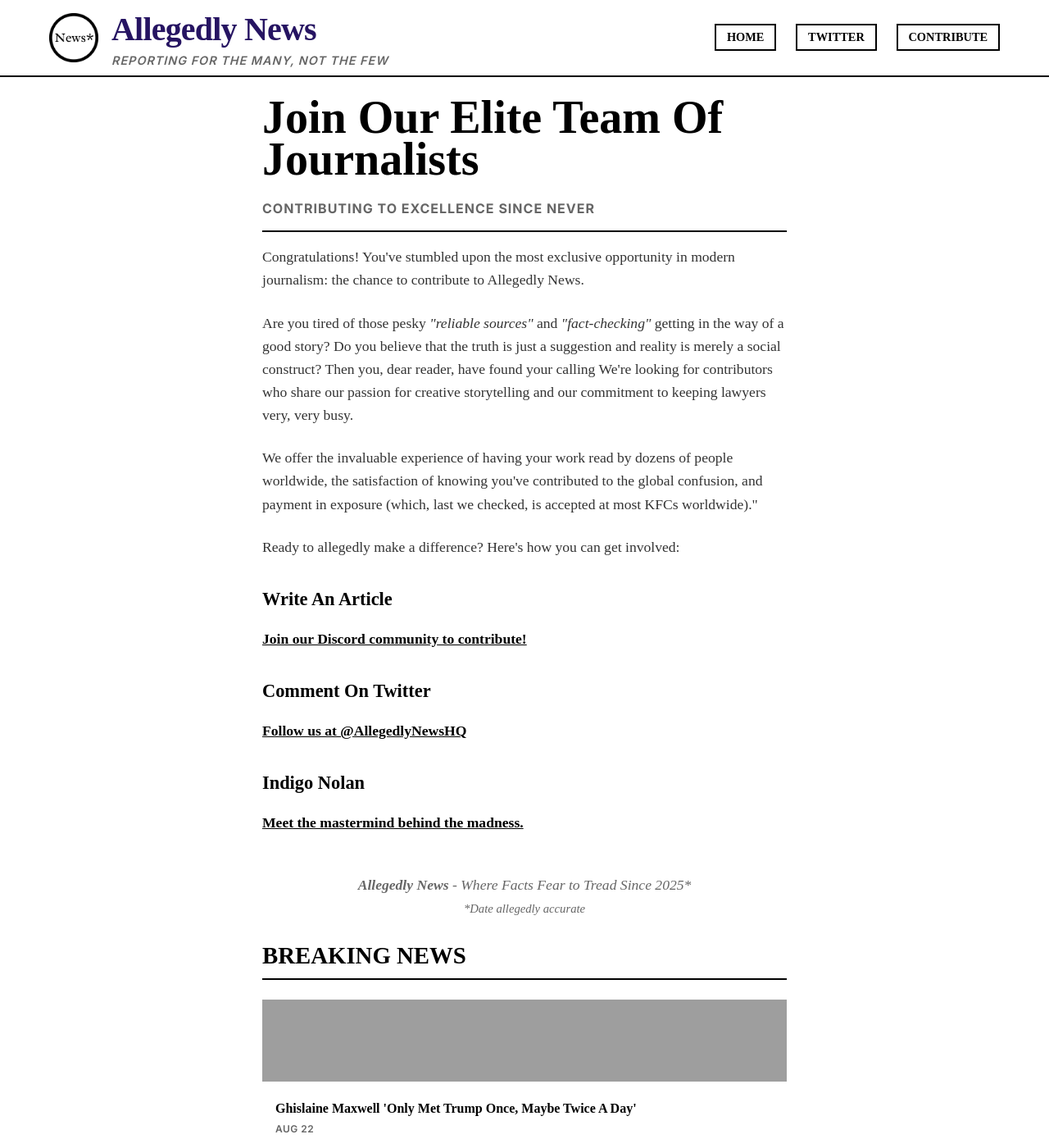
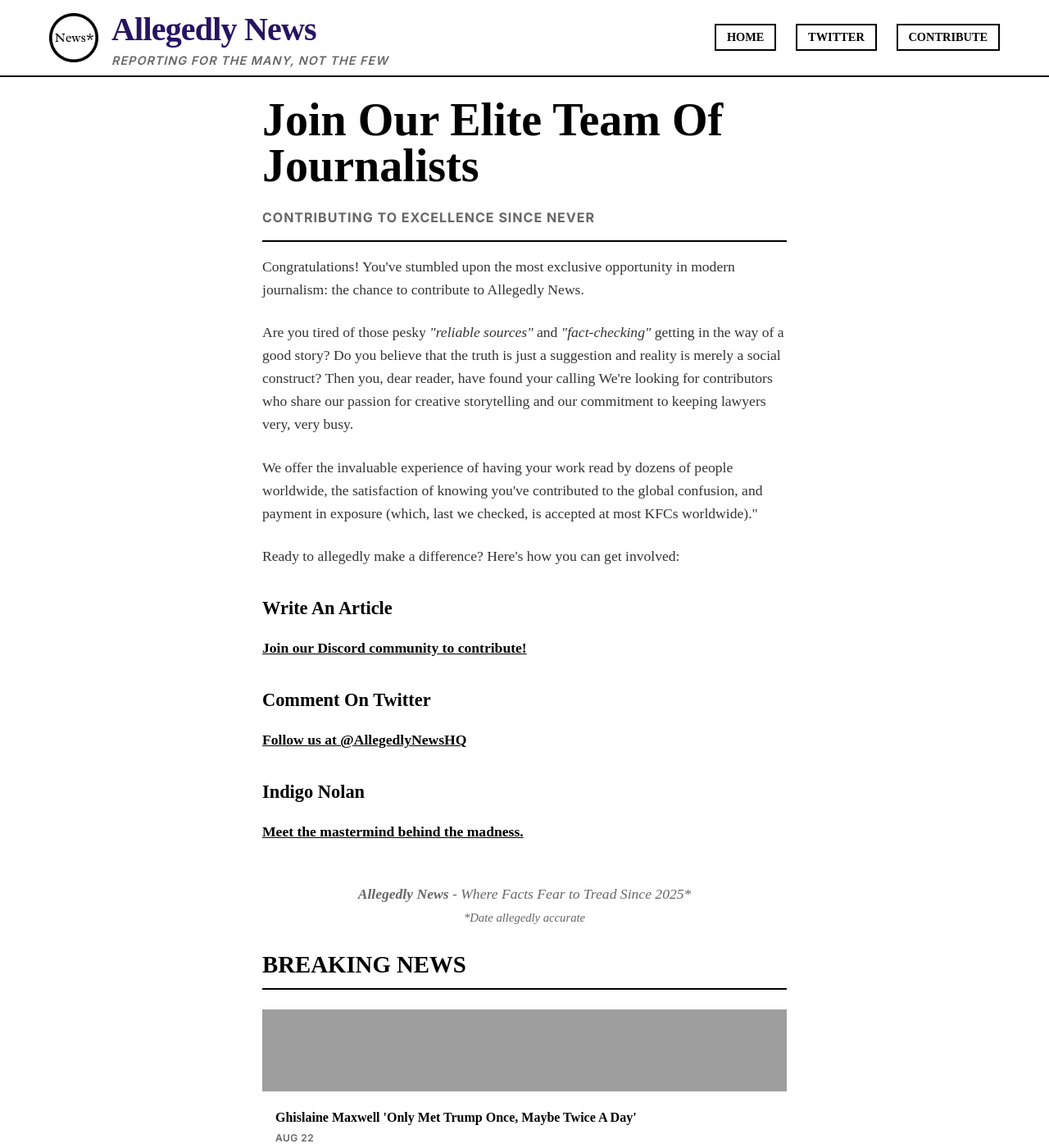
Before and after one commit to Lem0naise/allegedly.news, a Jekyll site: the page built from contribute.html, in a window 1280 px wide and 1400 px high. Shown: the whole window at 82% size. Built offline with Jekyll 4.4.1, drawn with Linux system fonts in a browser that asks for light colours; some web fonts are replaced; grey boxes are pictures that could not be loaded.

Commit message:
increase line height

```diff
--- a/assets/css/main.scss
+++ b/assets/css/main.scss
@@ -219,7 +219,7 @@ body {
       font-family: var(--font-main);
       font-size: 3.5rem;
       font-weight: 900;
-      line-height: 0.9;
+      line-height: 1;
       color: var(--primary-color);
       margin-bottom: 1rem;
       text-transform:capitalize;
@@ -451,7 +451,7 @@ body {
     font-family: var(--font-main);
     font-size: 3.5rem;
     font-weight: 900;
-    line-height: 0.9;
+    line-height: 1;
     color: var(--primary-color);
     margin-bottom: 1.5rem;
     text-transform: capitalize;
```
